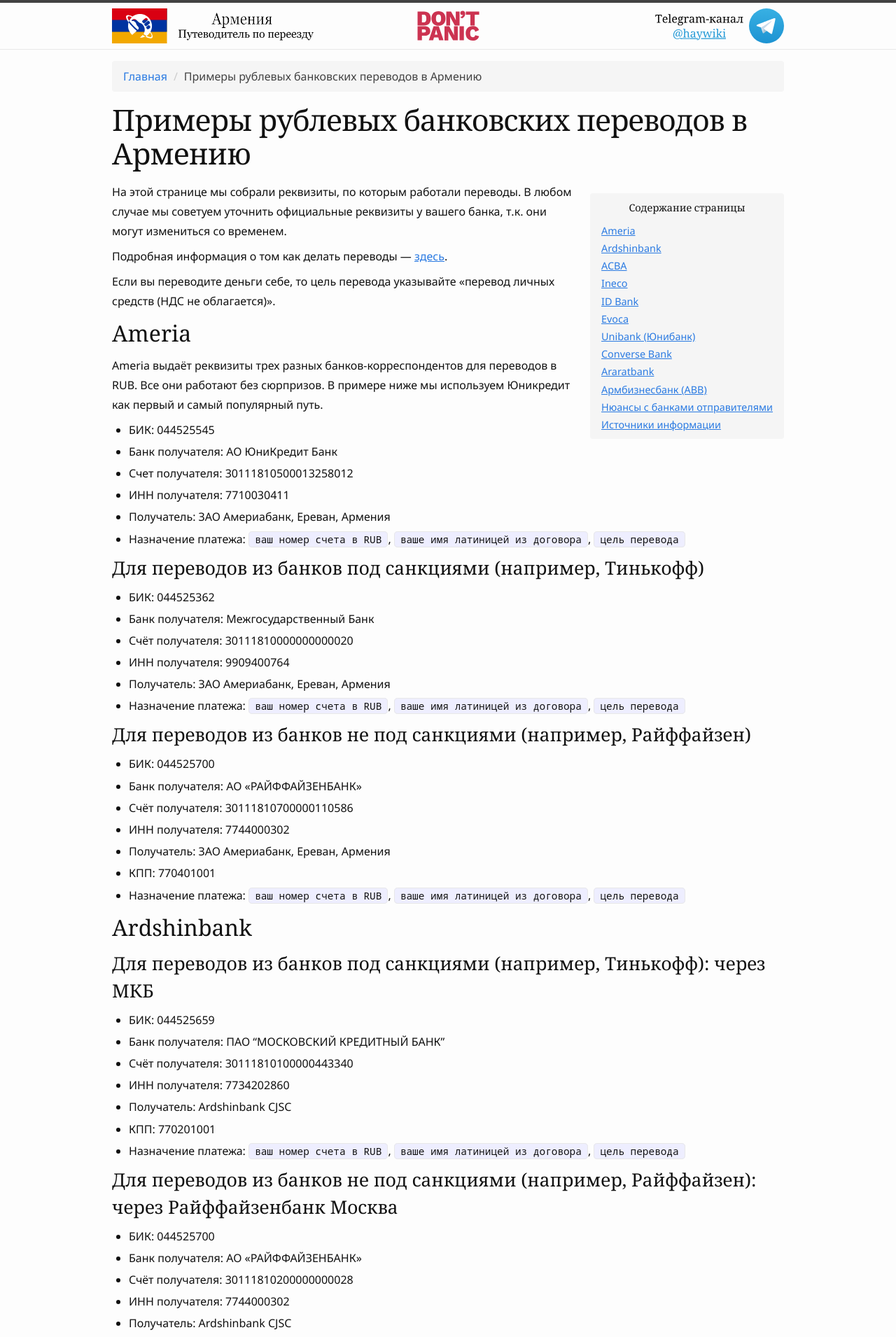
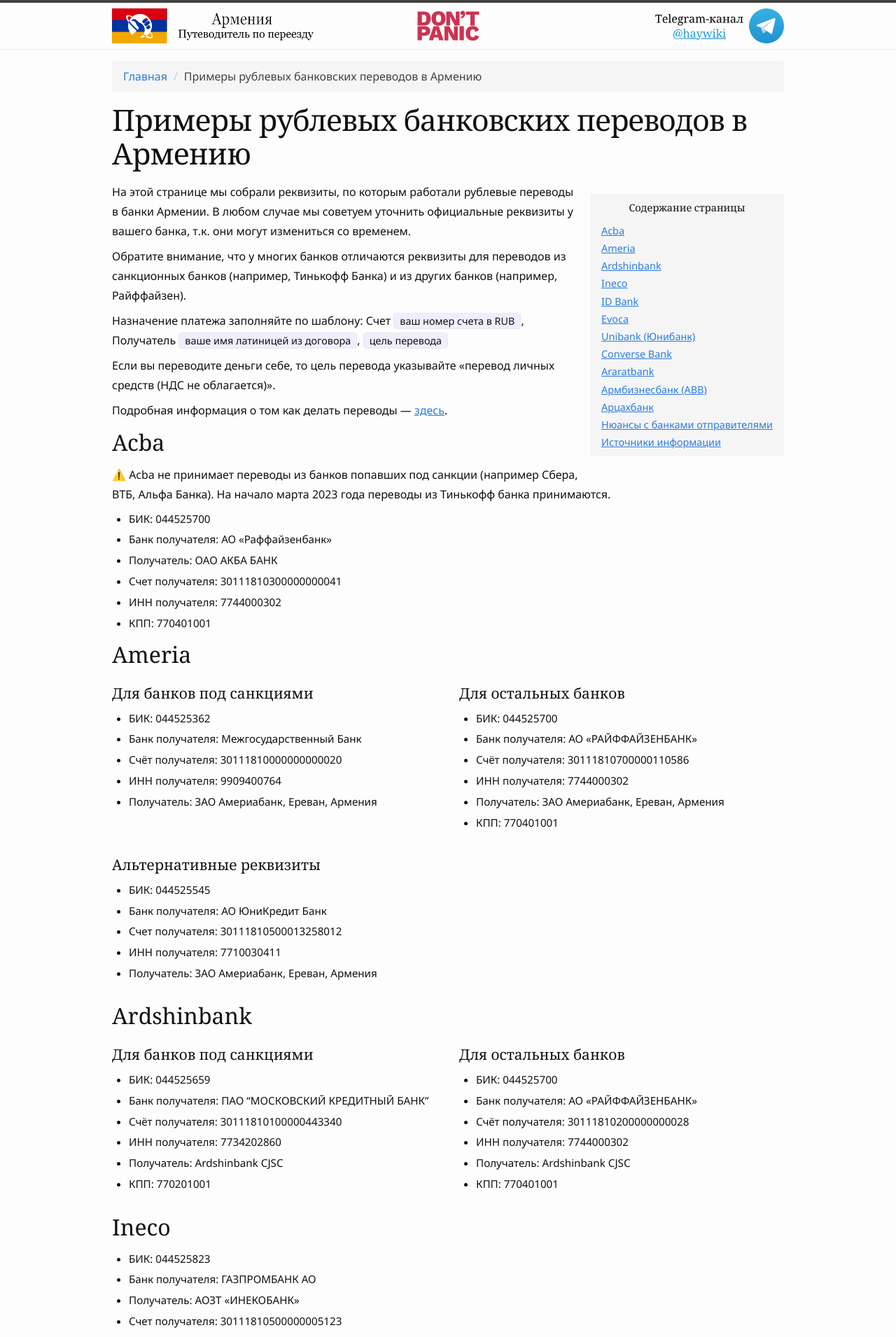
Before and after one commit to haywiki/haywiki.github.io, a Jekyll site: the page built from money/bank-examples.md, in a window 1280 px wide. Shown: the top 1910 px of the page at 70% size. Built offline with Jekyll 4.4.1, drawn with Linux system fonts in a browser that asks for light colours; nearby versions of some CDN libraries; a script that is not in the unit is left out; some of the changed text lies outside the part shown.

Commit message:
уточнены реквизиты эвокабанка и арцахбанка

```diff
--- a/_config.yml
+++ b/_config.yml
@@ -41,6 +41,7 @@
     values:
       display_toc: true
       display_comments: true
+      content_class: ""
   - scope:
       path: ""
       type: "posts"
@@ -51,4 +52,4 @@
 
 # Content variables
 
-mir_cards_date: "12.06.2023"
+mir_cards_date: "22.06.2023"
--- a/_layouts/page.html
+++ b/_layouts/page.html
@@ -24,7 +24,7 @@
       </div>
     {% endif %}
 
-    <div class="post-content">
+    <div class="post-content {{ page.content_class }}">
       {{ content }}
     </div>
   </article>
--- a/_sass/_layout/_post.scss
+++ b/_sass/_layout/_post.scss
@@ -26,6 +26,14 @@
 .post-content {
   margin-bottom: 1rem;
   @extend .content;
+
+  &.bank-examples {
+    ul {
+      li { font-size: 0.95rem; }
+    }
+
+    code { font-family: $base-font-family; white-space: nowrap; }
+  }
 }
 
 .post-toc {
--- a/money/bank-examples.md
+++ b/money/bank-examples.md
@@ -1,37 +1,48 @@
 ---
 title: Примеры рублевых банковских переводов в Армению
 layout: page
+content_class: bank-examples
 ---
 
-На этой странице мы собрали реквизиты, по которым работали переводы. В любом случае мы советуем уточнить
+На этой странице мы собрали реквизиты, по которым работали рублевые переводы в банки Армении. В любом случае мы советуем уточнить
 официальные реквизиты у вашего банка, т.к. они могут измениться со временем.
+
+Обратите внимание, что у многих банков отличаются реквизиты для переводов из санкционных банков (например, Тинькофф Банка) и из других банков (например, Райффайзен).
+
+Назначение платежа заполняйте по шаблону: Счет `ваш номер счета в RUB`, Получатель `ваше имя латиницей из договора`, `цель перевода`
+
+Если вы переводите деньги себе, то цель перевода указывайте «перевод личных средств (НДС не облагается)».
 
 Подробная информация о том как делать переводы — [здесь](bank-transfer-ru-am.md).
 
-Если вы переводите деньги себе, то цель перевода указывайте «перевод личных средств (НДС не облагается)».
+## Acba
+
+⚠️ Acba не принимает переводы из банков попавших под санкции (например Сбера, ВТБ, Альфа Банка). На начало марта 2023 года переводы из Тинькофф банка принимаются.
+
+- БИК: 044525700
+- Банк получателя: АО «Раффайзенбанк»
+- Получатель: ОАО АКБА БАНК
+- Счет получателя: 30111810300000000041
+- ИНН получателя: 7744000302
+- КПП: 770401001
 
 ## Ameria
 
-Ameria выдаёт реквизиты трех разных банков-корреспондентов для переводов в RUB. Все они работают без сюрпризов. В
-примере ниже мы используем Юникредит как первый и самый популярный путь.
+<div class="cards index">
+<div class="card">
 
-- БИК: 044525545
-- Банк получателя: АО ЮниКредит Банк
-- Счет получателя: 30111810500013258012
-- ИНН получателя: 7710030411
-- Получатель: ЗАО Америабанк, Ереван, Армения
-- Назначение платежа: `ваш номер счета в RUB`, `ваше имя латиницей из договора`, `цель перевода`
-
-### Для переводов из банков под санкциями (например, Тинькофф)
+### Для банков под санкциями
 
 - БИК: 044525362
 - Банк получателя: Межгосударственный Банк
 - Счёт получателя: 30111810000000000020
 - ИНН получателя: 9909400764
 - Получатель: ЗАО Америабанк, Ереван, Армения
-- Назначение платежа: `ваш номер счета в RUB`, `ваше имя латиницей из договора`, `цель перевода`
 
-### Для переводов из банков не под санкциями (например, Райффайзен)
+</div>
+<div class="card">
+
+### Для остальных банков
 
 - БИК: 044525700
 - Банк получателя: АО «РАЙФФАЙЗЕНБАНК»
@@ -39,11 +50,27 @@
 - ИНН получателя: 7744000302
 - Получатель: ЗАО Америабанк, Ереван, Армения
 - КПП: 770401001
-- Назначение платежа: `ваш номер счета в RUB`, `ваше имя латиницей из договора`, `цель перевода`
+
+</div>
+<div class="card">
+
+### Альтернативные реквизиты
+
+- БИК: 044525545
+- Банк получателя: АО ЮниКредит Банк
+- Счет получателя: 30111810500013258012
+- ИНН получателя: 7710030411
+- Получатель: ЗАО Америабанк, Ереван, Армения
+
+</div>
+</div>
 
 ## Ardshinbank
 
-### Для переводов из банков под санкциями (например, Тинькофф): через МКБ
+<div class="cards index">
+<div class="card">
+
+### Для банков под санкциями
 
 - БИК: 044525659
 - Банк получателя: ПАО "МОСКОВСКИЙ КРЕДИТНЫЙ БАНК"
@@ -51,9 +78,11 @@
 - ИНН получателя: 7734202860
 - Получатель: Ardshinbank CJSC
 - КПП: 770201001
-- Назначение платежа: `ваш номер счета в RUB`, `ваше имя латиницей из договора`, `цель перевода`
 
-### Для переводов из банков не под санкциями (например, Райффайзен): через Райффайзенбанк Москва
+</div>
+<div class="card">
+
+### Для остальных банков
 
 - БИК: 044525700
 - Банк получателя: АО «РАЙФФАЙЗЕНБАНК»
@@ -61,19 +90,9 @@
 - ИНН получателя: 7744000302
 - Получатель: Ardshinbank CJSC
 - КПП: 770401001
-- Назначение платежа: `ваш номер счета в RUB`, `ваше имя латиницей из договора`, `цель перевода`
 
-## ACBA
-
-⚠️ ACBA не принимает переводы из банков попавших под санкции (например Сбера, ВТБ, Альфа Банка). На начало марта 2023 года переводы из Тинькофф банка принимаются.
-
-- БИК: 044525700
-- Банк получателя: АО «Раффайзенбанк»
-- Получатель: ОАО АКБА БАНК
-- Счет получателя: 30111810300000000041
-- ИНН получателя: 7744000302
-- КПП: 770401001
-- Назначение платежа: Счет `ваш номер счета в RUB`, Получатель `ваше имя латиницей из договора`, `цель перевода`
+</div>
+</div>
 
 ## Ineco
 
@@ -83,7 +102,6 @@
 - Счет получателя: 30111810500000005123
 - ИНН получателя: 7744001497
 - КПП: 772501001
-- Назначение платежа: Счет `ваш номер счета в RUB`, Получатель `ваше имя латиницей из договора`, `цель перевода`
 
 ## ID Bank
 
@@ -93,18 +111,16 @@
 - Счет получателя: 30111810000000000053
 - ИНН получателя: 7744000302
 - КПП: 770401001
-- Назначение платежа: Счет `ваш номер счета в RUB`, Получатель `ваше имя латиницей из договора`, `цель перевода`
 
 [Официальные реквизиты](https://idbank.am/ru/information/helpfull-information/contentfooter/requisites/)
 
 ## Evoca
 
-- БИК: 044525550
-- Банк получателя: ОАО КБ «ЮНИСТРИМ»
+- БИК: 049205805
+- Банк получателя: ПАО "АК БАРС" БАНК
 - Получатель: ЗАО ЭВОКАБАНК, Ереван, Армения
-- Счет получателя: 30111810900000000314
-- ИНН получателя: 7750004009
-- Назначение платежа: Счет `ваш номер счета в RUB`, Получатель `ваше имя латиницей из договора`, `цель перевода`
+- Счет получателя: 30111810800020014007
+- ИНН получателя: 1653001805
 
 ## Unibank (Юнибанк)
 
@@ -114,12 +130,19 @@
 
 Переводы отправленные в конце февраля из Тинькофф-банка через Экспобанк не были зачислены, но по информации на конец марта 2023 года — такие переводы успешно зачисляются.
 
+<div class="cards index">
+<div class="card">
+
+### Основные реквизиты
+
 - БИК: 044525460
 - Банк получателя: АО Экспобанк
 - Получатель: ОАО ЮНИБАНК
 - Счет получателя: 30111810701000005983
 - ИНН получателя: 7734202860
-- Назначение платежа: Счет `ваш номер счета в RUB`, Получатель `ваше имя латиницей из договора`, `цель перевода`
+
+</div>
+<div class="card">
 
 ### Альтернативные реквизиты
 
@@ -129,7 +152,9 @@
 - Счет получателя: 30111810500000000002
 - ИНН получателя: 9909057917
 - КПП: 773851001
-- Назначение платежа: Счет `ваш номер счета в RUB`, Получатель `ваше имя латиницей из договора`, `цель перевода`
+
+</div>
+<div class="card">
 
 ### Альтернативные реквизиты
 
@@ -139,9 +164,16 @@
 - Счет получателя: 30111810000000000300
 - ИНН получателя: 9909057917
 - КПП: 773851001
-- Назначение платежа: Счет `ваш номер счета в RUB`, Получатель `ваше имя латиницей из договора`, `цель перевода`
+
+</div>
+</div>
 
 ## Converse Bank
+
+<div class="cards index">
+<div class="card">
+
+### Основные реквизиты
 
 - БИК: 049205805
 - Банк получателя: ПАО АК БАРС Банк
@@ -149,7 +181,9 @@
 - Счет получателя: 30111810100020010057
 - ИНН получателя: 1653001805
 - КПП: 770201001
-- Назначение платежа: Счет `ваш номер счета в RUB`, Получатель `ваше имя латиницей из договора`, `цель перевода`
+
+</div>
+<div class="card">
 
 ### Альтернативные реквизиты
 
@@ -159,11 +193,16 @@
 - Счет получателя: 30111810400000000022
 - ИНН получателя: 7744000302
 - КПП: 770401001
-- Назначение платежа: Счет `ваш номер счета в RUB`, Получатель `ваше имя латиницей из договора`, `цель перевода`
+
+</div>
+</div>
 
 ## Araratbank
 
-### Для переводов из банков под санкциями (например, Тинькофф)
+<div class="cards index">
+<div class="card">
+
+### Для банков под санкциями
 
 - БИК: 044525666
 - Банк получателя: ПАО РосДорБанк
@@ -171,9 +210,11 @@
 - ИНН получателя: 7718011918
 - Получатель: ОАО Араратбанк, Армения
 - КПП: 772501001
-- Назначение платежа: `ваш номер счета в RUB`, `ваше имя латиницей из договора`, `цель перевода`
 
-### Для переводов из банков не под санкциями (например, Райффайзен)
+</div>
+<div class="card">
+
+### Для остальных банков
 
 - БИК: 049205805
 - Банк получателя: ПАО АК БАРС Банк
@@ -181,7 +222,9 @@
 - ИНН получателя: 1653001805
 - Получатель: ОАО Араратбанк, Армения
 - КПП: 165601001
-- Назначение платежа: `ваш номер счета в RUB`, `ваше имя латиницей из договора`, `цель перевода`
+
+</div>
+</div>
 
 ## Армбизнесбанк (ABB)
 
@@ -193,9 +236,37 @@
 - Счет получателя: 30111810300000000025
 - ИНН получателя: 7744000302
 - КПП: 770401001
-- Назначение платежа: Счет `ваш номер счета в RUB`, Получатель `ваше имя латиницей из договора`, `цель перевода`
 
 [Источник информации](https://www.armbusinessbank.am/en/details)
+
+## Арцахбанк
+
+<div class="cards index">
+<div class="card">
+
+### Основные реквизиты
+
+- БИК: 044525593
+- Банк получателя: АО "Альфа-Банк"
+- Получатель: ЗАО "Арцахбанк"
+- Счет получателя: 30111810800000000246
+- ИНН получателя: 7728168971
+- КПП: 770801001
+
+</div>
+<div class="card">
+
+### Альтернативные реквизиты
+
+- БИК: 044525225
+- Банк получателя: ПАО Сбербанк
+- Получатель: ЗАО "Арцахбанк"
+- Счет получателя: 30111810000000000307
+- ИНН получателя: 7707083893
+- КПП: 773601001
+
+</div>
+</div>
 
 ## Нюансы с банками отправителями
 
```
Also changed, not shown: Gemfile.lock.
